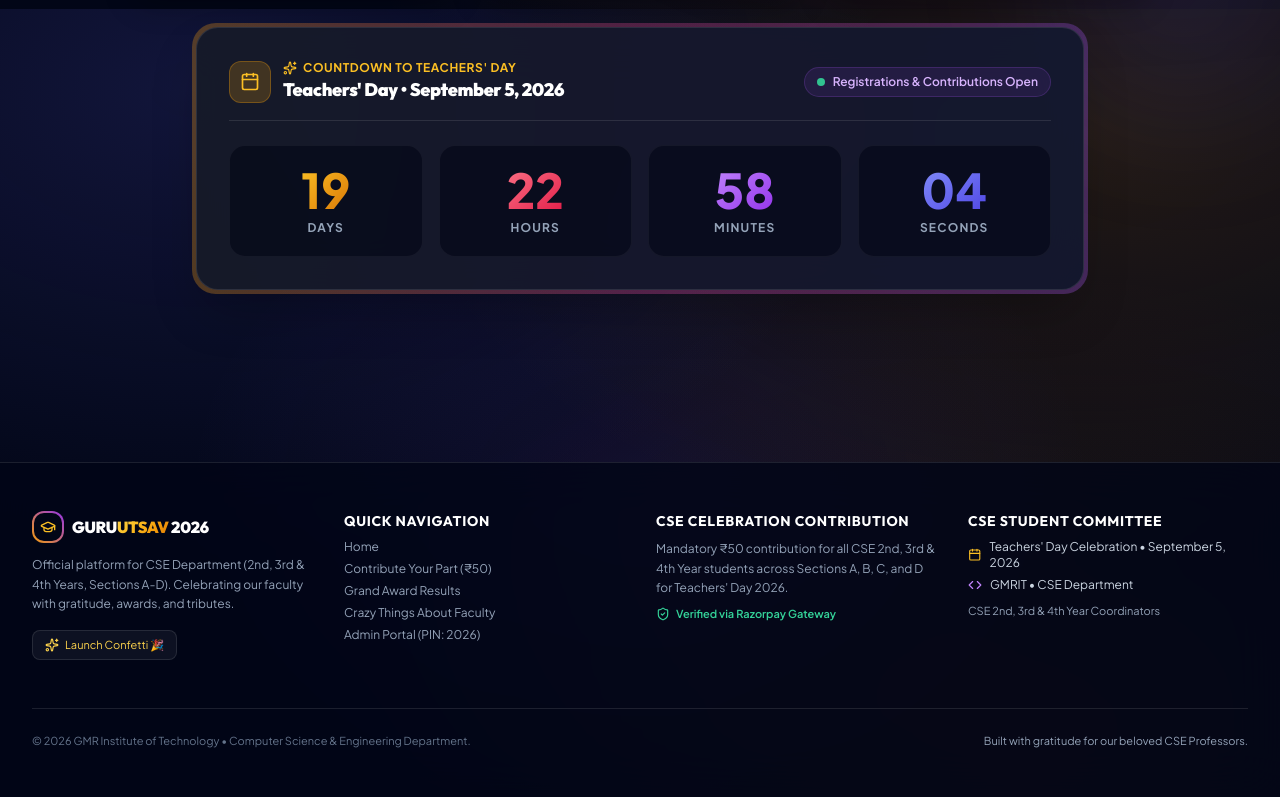
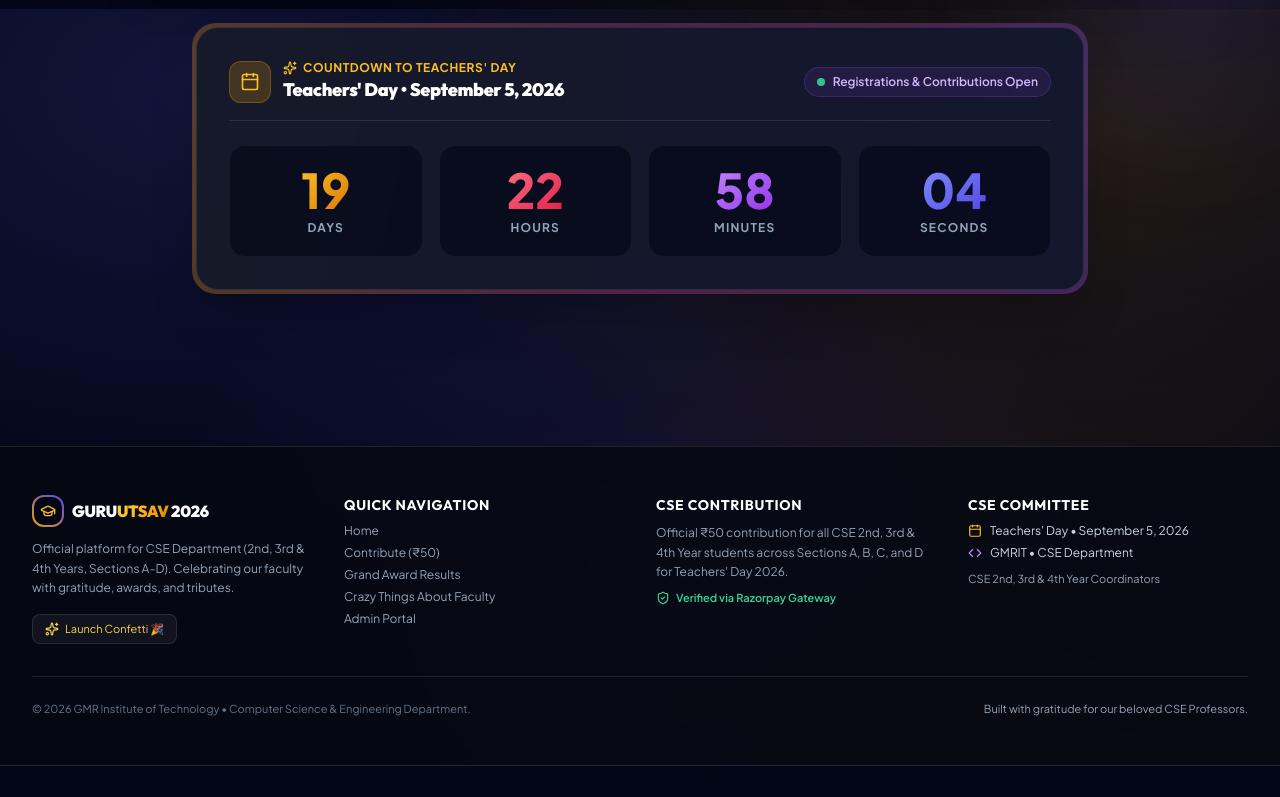
Before and after one commit to thrinadh2005/TeachersDay, a React (Vite) app: page / in a window 1280 px wide. Shown: the part 791-1588 px from the top of the page. After the commit the page ends 1557 px from the top, so only its background shows below. Built offline with nearby package versions, Linux system fonts and the light colour scheme; no server answers.

Commit message:
style: streamlined compact mobile footer and cleaned admin pin hints

```diff
--- a/src/components/Footer.jsx
+++ b/src/components/Footer.jsx
@@ -10,15 +10,16 @@ import { fireFestiveConfetti } from '../utils/confetti';
 
 export const Footer = ({ setActiveTab }) => {
   return (
-    <footer className="relative mt-20 border-t border-white/10 bg-slate-950/80 backdrop-blur-xl text-slate-400 text-xs">
-      <div className="max-w-7xl mx-auto px-4 sm:px-6 lg:px-8 py-12">
+    <footer className="relative mt-8 sm:mt-16 border-t border-white/10 glass-nav text-slate-400 text-xs">
+      <div className="max-w-7xl mx-auto px-4 sm:px-6 lg:px-8 py-6 sm:py-12">
 
-        <div className="grid grid-cols-1 md:grid-cols-4 gap-8 mb-12">
+        {/* DESKTOP RICH 4-COLUMN FOOTER */}
+        <div className="hidden md:grid md:grid-cols-4 gap-8 mb-8">
 
           {/* Brand & Purpose */}
-          <div className="space-y-3 md:col-span-1">
+          <div className="space-y-3">
             <div className="flex items-center gap-2">
-              <div className="w-8 h-8 rounded-xl bg-gradient-to-tr from-amber-500 to-purple-600 p-0.5">
+              <div className="w-8 h-8 rounded-xl bg-gradient-to-tr from-amber-500 to-indigo-600 p-0.5">
                 <div className="w-full h-full bg-slate-950 rounded-[10px] flex items-center justify-center">
                   <GraduationCap className="w-4 h-4 text-amber-400" />
                 </div>
@@ -52,7 +53,7 @@ export const Footer = ({ setActiveTab }) => {
               </li>
               <li>
                 <button onClick={() => { setActiveTab('register'); window.scrollTo({ top: 0, behavior: 'smooth' }); }} className="hover:text-white transition-colors flex items-center gap-1">
-                  <span>Contribute Your Part (₹50)</span>
+                  <span>Contribute (₹50)</span>
                 </button>
               </li>
               <li>
@@ -67,7 +68,7 @@ export const Footer = ({ setActiveTab }) => {
               </li>
               <li>
                 <button onClick={() => { setActiveTab('admin'); window.scrollTo({ top: 0, behavior: 'smooth' }); }} className="hover:text-white transition-colors">
-                  Admin Portal (PIN: 2026)
+                  Admin Portal
                 </button>
               </li>
             </ul>
@@ -75,9 +76,9 @@ export const Footer = ({ setActiveTab }) => {
 
           {/* Contribution */}
           <div className="space-y-2">
-            <h4 className="text-white font-bold text-sm uppercase tracking-wider">CSE Celebration Contribution</h4>
+            <h4 className="text-white font-bold text-sm uppercase tracking-wider">CSE Contribution</h4>
             <p className="text-slate-400 text-xs leading-relaxed">
-              Mandatory ₹50 contribution for all CSE 2nd, 3rd & 4th Year students across Sections A, B, C, and D for Teachers' Day 2026.
+              Official ₹50 contribution for all CSE 2nd, 3rd & 4th Year students across Sections A, B, C, and D for Teachers' Day 2026.
             </p>
             <div className="inline-flex items-center gap-1.5 text-emerald-400 text-[11px] font-semibold">
               <ShieldCheck className="w-3.5 h-3.5" />
@@ -87,11 +88,11 @@ export const Footer = ({ setActiveTab }) => {
 
           {/* Coordination Contacts */}
           <div className="space-y-2">
-            <h4 className="text-white font-bold text-sm uppercase tracking-wider">CSE Student Committee</h4>
+            <h4 className="text-white font-bold text-sm uppercase tracking-wider">CSE Committee</h4>
             <div className="space-y-1.5 text-slate-300">
               <div className="flex items-center gap-2">
                 <Calendar className="w-3.5 h-3.5 text-amber-400" />
-                <span>Teachers' Day Celebration • September 5, 2026</span>
+                <span>Teachers' Day • September 5, 2026</span>
               </div>
               <div className="flex items-center gap-2">
                 <Code className="w-3.5 h-3.5 text-purple-400" />
@@ -105,7 +106,28 @@ export const Footer = ({ setActiveTab }) => {
 
         </div>
 
-        <div className="border-t border-white/10 pt-6 flex flex-col sm:flex-row items-center justify-between gap-4 text-slate-500 text-[11px]">
+        {/* MOBILE COMPACT SLIM FOOTER (Clean & Minimal) */}
+        <div className="md:hidden flex flex-col items-center justify-center text-center space-y-2 pb-2">
+          <div className="flex items-center gap-2">
+            <div className="w-6 h-6 rounded-lg bg-gradient-to-tr from-amber-500 to-indigo-600 p-0.5">
+              <div className="w-full h-full bg-slate-950 rounded-[6px] flex items-center justify-center">
+                <GraduationCap className="w-3.5 h-3.5 text-amber-400" />
+              </div>
+            </div>
+            <span className="text-sm font-black text-white font-display">
+              GURU<span className="gradient-text-festive">UTSAV</span> 2026
+            </span>
+          </div>
+          <p className="text-[11px] text-slate-400">
+            GMRIT • CSE Department (2nd, 3rd & 4th Years)
+          </p>
+          <div className="text-[10px] text-slate-500 pt-1 border-t border-white/5 w-full">
+            © 2026 GMRIT CSE • Built with gratitude for our Teachers
+          </div>
+        </div>
+
+        {/* DESKTOP BOTTOM COPYRIGHT */}
+        <div className="hidden md:flex border-t border-white/10 pt-6 flex-row items-center justify-between gap-4 text-slate-500 text-[11px]">
           <div>
             © 2026 GMR Institute of Technology • Computer Science & Engineering Department.
           </div>
```
